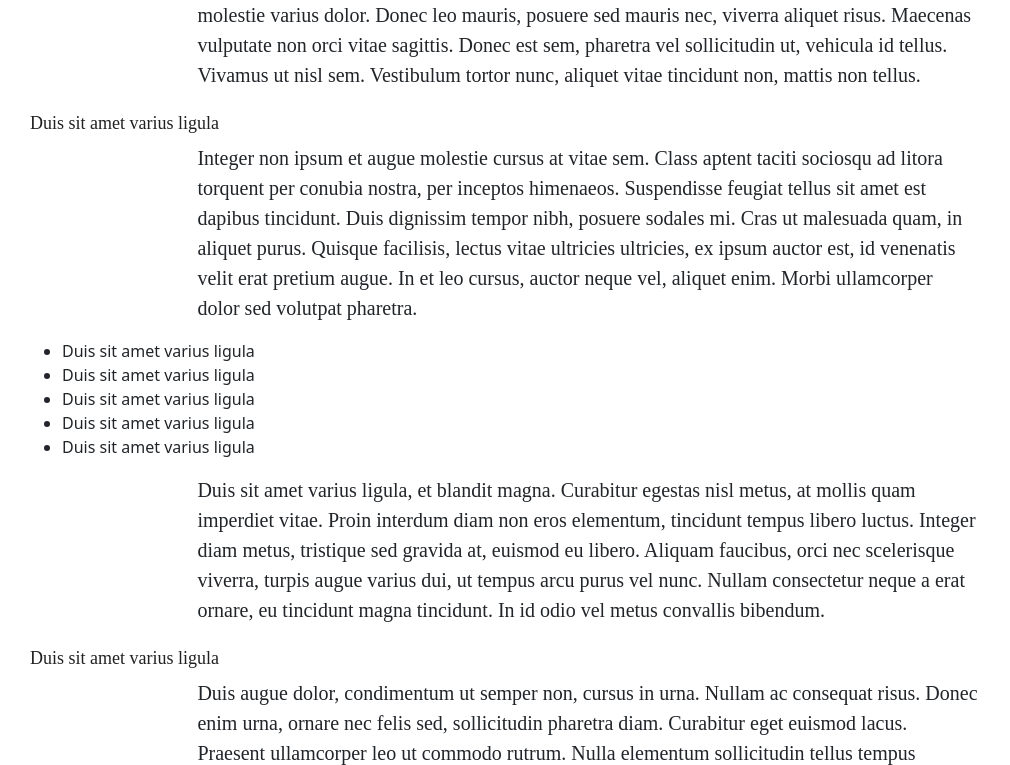
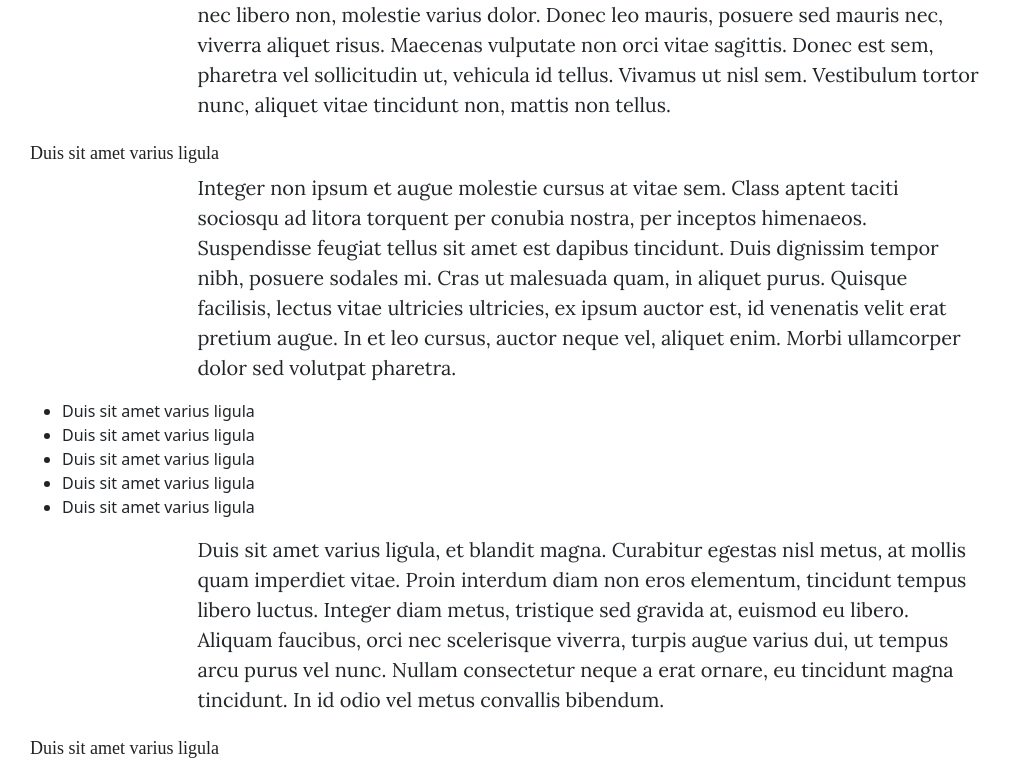
Before and after one commit to danielsacramanto/NEWNETLIFY, a plain HTML site: page blogpost.html in a window 1280 px wide. Shown: the part 506-1271 px from the top of the page, without its empty margins (52-1062 px from the left). Drawn offline with nearby package versions, Linux system fonts and the light colour scheme.

Commit message:
Update blogpost.html

```diff
--- a/blogpost.html
+++ b/blogpost.html
@@ -9,6 +9,8 @@
 <link rel="preconnect" href="https://fonts.googleapis.com">
 <link rel="preconnect" href="https://fonts.gstatic.com" crossorigin>
 <link href="https://fonts.googleapis.com/css2?family=DM+Serif+Display:ital@1&display=swap" rel="stylesheet">
+<link href="https://fonts.googleapis.com/css2?family=Lora:wght@400;500&display=swap" rel="stylesheet">
+
 
     <!-- Bootstrap CSS -->
     <link href="https://cdn.jsdelivr.net/npm/bootstrap@5.1.3/dist/css/bootstrap.min.css" rel="stylesheet"crossorigin="anonymous">
```
